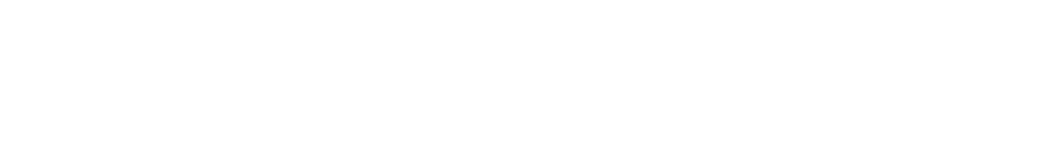
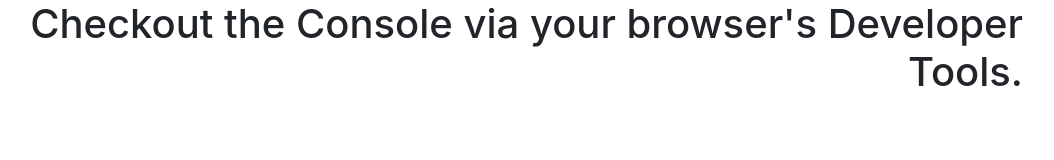
Before and after one commit to cattmampbell/oop-drills, a plain HTML site: page index.html in a window 1280 px wide. Shown: the whole page, without its empty margins (139-1193 px from the left). Drawn offline with nearby package versions, Linux system fonts and the light colour scheme.

Commit message:
Added h1 to index.html file.

```diff
--- a/index.html
+++ b/index.html
@@ -18,7 +18,11 @@
         <!-- Container -->
         <div class="container">
             <!-- Row -->
-
+            <div class="row">
+                <h1 class="col-12 text-right justify-content-start pr-5">
+                    Checkout the Console via your browser's Developer Tools.
+                </h1>
+            </div>
         </div>
 
         <!-- jQuery JS -->
```
